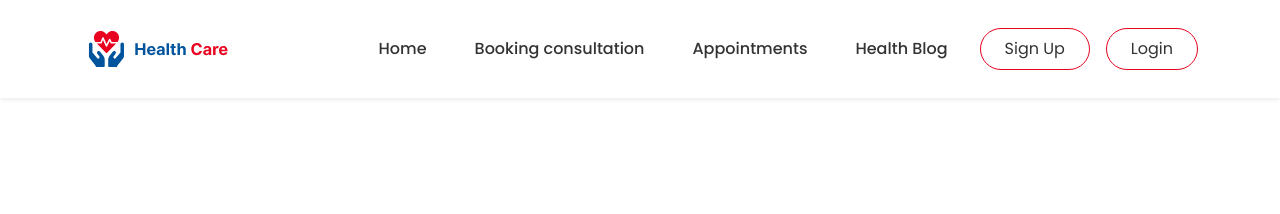
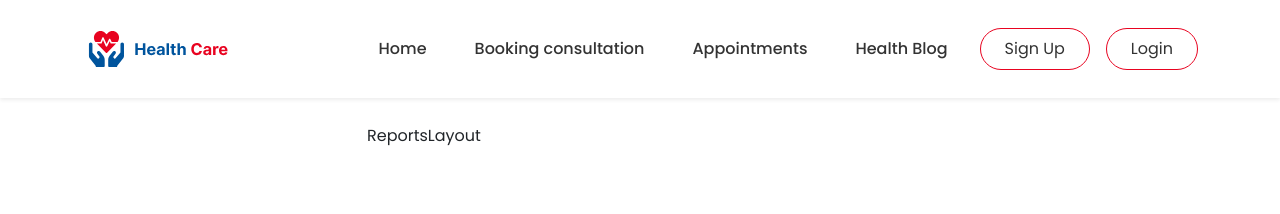
Before and after one commit to Krea132/med_appt_react, a React (Create React App) app: page /ReportsLayout in a window 1280 px wide. Shown: the top 214 px of the page. Built offline with nearby package versions, Linux system fonts and the light colour scheme.

Commit message:
[NEW] ReportsLayout

```diff
--- a/src/App.js
+++ b/src/App.js
@@ -12,6 +12,7 @@ import Landing_Page from './Components/Landing_Page/Landing_Page';
 import BookingConsultation from './Components/BookingConsultation';
 import Notification from './Components/Notification/Notification';
 import ProfileCard from './Components/ProfileCard/ProfileCard';
+import ReportsLayout from './Components/ReportsLayout/ReportsLayout';
 
 
 function App() {
@@ -42,6 +43,7 @@ function App() {
           />
 
           <Route path="/ProfileCard" element={<ProfileCard />} />
+          <Route path="/ReportsLayout" element={<ReportsLayout />} />
 
         </Routes>
       </BrowserRouter>
--- a/src/components/Navbar/Navbar.js
+++ b/src/components/Navbar/Navbar.js
@@ -83,6 +83,7 @@ function Navbar() {
                     </button>
                     <ul className="dropdown-menu" aria-labelledby="dropdownMenuButton1">
                       <li><Link className="dropdown-item" to="ProfileCard">Your Profile</Link></li>
+                      <li><Link className="dropdown-item" to="ReportsLayout">Your Reports</Link></li>
                     </ul>
                   </div>
                 </li>
--- /dev/null
+++ b/src/components/ReportsLayout/ReportsLayout.js
@@ -0,0 +1,18 @@
+import React, { useEffect, useState } from 'react';
+
+function ReportsLayout() {
+
+
+  return (
+    <div className="container-xl h-100 pt-4">
+        <div className="row justify-content-center">
+            <div className="col-12 col-md-6">
+            ReportsLayout
+            </div>
+        </div>
+    </div>
+  );
+}
+
+
+export default ReportsLayout;
```
